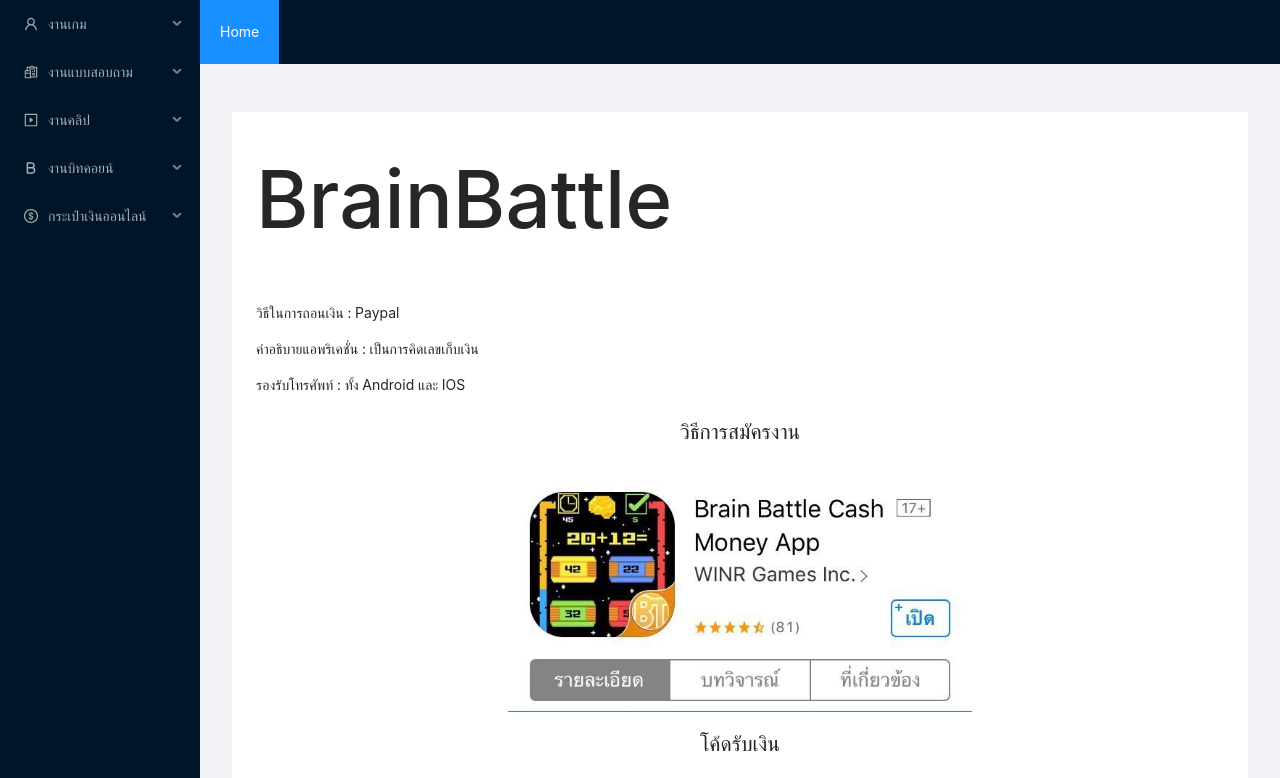
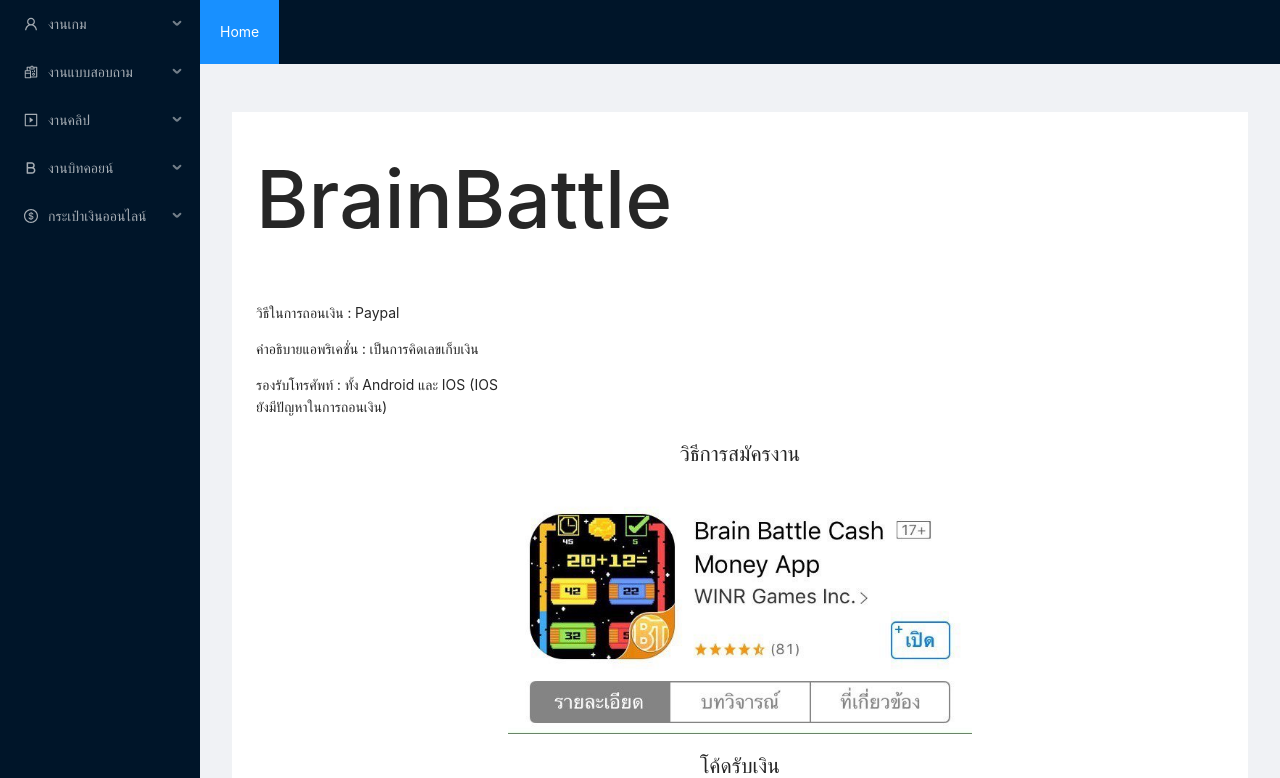
Before and after one commit to tarrelateto1/practic-react, a React (Create React App) app: page /game/brain-battle in a window 1280 px wide. Shown: the top 778 px of the page. Built offline with nearby package versions, Linux system fonts and the light colour scheme.

Commit message:
๊Update brain battle page

```diff
--- a/src/containers/Contents/Game/BrainBattle/index.js
+++ b/src/containers/Contents/Game/BrainBattle/index.js
@@ -27,7 +27,7 @@
                 <h1>BrainBattle</h1>
                 <p>วิธีในการถอนเงิน : Paypal</p>
                 <p>คำอธิบายแอพริเคชั่น : เป็นการคิดเลขเก็บเงิน</p>
-                    <p>รองรับโทรศัพท์ : ทั้ง Android และ IOS</p>
+                    <p>รองรับโทรศัพท์ : ทั้ง Android และ IOS (IOS ยังมีปัญหาในการถอนเงิน)</p>
                 {/*<p>รูปเรียงกัน </p>*/}
                 {/*<h3>โค้ดรับเงิน</h3>*/}
                 {/*<p>รูปเรียงกัน </p>*/}
```
